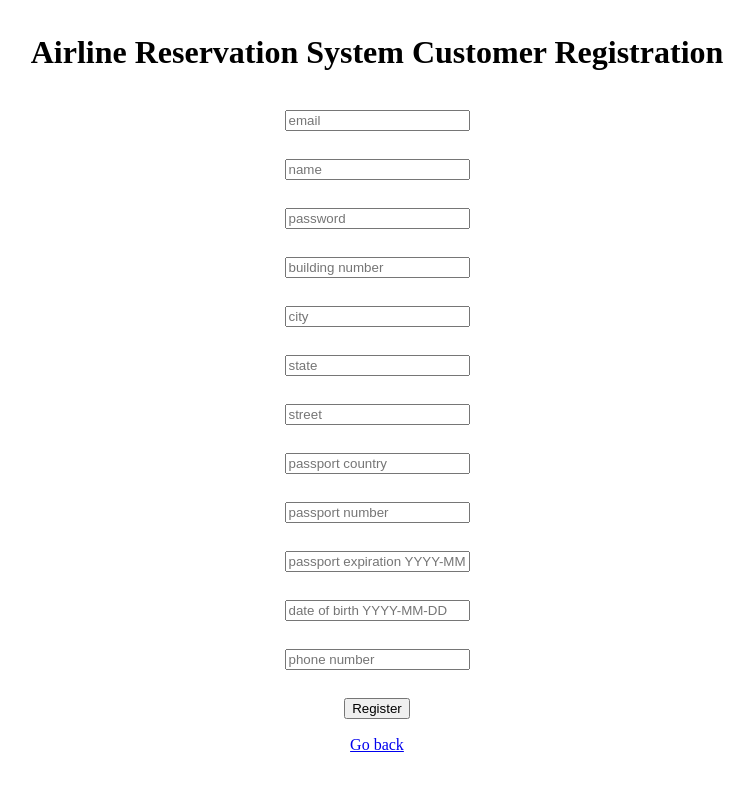
After one commit to Junming-Qiu/AirlineReservation, a Flask app: page /register_customer in a window 1280 px wide. The commit adds this page. Shown: the whole page, without its empty margins (263-1016 px from the left). Run offline with Flask 2, Linux system fonts and the light colour scheme; some libraries are stand-ins or nearby versions.

Commit message:
added some files + logout() debug

```diff
--- a/__init__.py
+++ b/__init__.py
@@ -138,7 +138,7 @@ def logout():
     session["username"] = ""
     session["key"] = ""
     session["employer"] = ""
-    return redirect(url_for("login"))
+    return redirect('/')
 
 
 
--- a/templates/customer.html
+++ b/templates/customer.html
@@ -8,15 +8,14 @@
     <p>What would you like to do?</p>
     <div class="stack textcenter">
 
-
         <a href="">View My Flights</a>
-
         <a href="">Search for Flights</a>
         <a href="">Purchase Tickets</a>
         <a href="">Cancel Trip</a>
         <a href="">Rate/Comment on Previous Flights</a>
         <a href="">Track my Spending</a>
         <a href="/logout">Log Out</a>
+
     </div>
 
 {% endif %}
--- /dev/null
+++ b/templates/register customer.html
@@ -0,0 +1,30 @@
+{%extends "base.html"%}
+
+{%block content%}
+<div class="cinput">
+    <h1>Airline Reservation System Customer Registration</h1>
+    <form class="cinput" action="/registerAuthCustomer" method="POST">
+
+        <input type="email" name = "email" placeholder="email" required/> </br>
+        <input type="text" name = "name" placeholder="name" required/> </br>
+        <input type="password" name = "password" placeholder="password" required/> </br>
+        <input type="text" name = "building_num" placeholder="building number" required/> </br>
+        <input type="text" name = "city" placeholder="city" required/> </br>
+        <input type="text" name = "state" placeholder="state" required/> </br>
+        <input type="text" name = "street" placeholder="street" required/> </br>
+        <input type="country" name = "pp_country" placeholder="passport country" required/> </br>
+        <input type="text" name = "pp_num" placeholder="passport number" required/> </br>
+        <input type="text" name = "pp_expr" placeholder="passport expiration YYYY-MM-DD" required/> </br>
+        <input type="text" name = "dob" placeholder="date of birth YYYY-MM-DD" required/> </br>
+        <input type="tel" name = "phone_num" placeholder="phone number" required/> </br>
+
+        <input type="submit" value = Register />
+        {% if error %}
+            <p class="error"><strong>Error:</strong> {{error}}</p>
+        {% endif %}
+    </form>
+    <a href="/">Go back</a>
+</div>
+
+
+{%endblock%}
```
Also changed, not shown: templates/customer_home.html (deleted, +0 -12 lines), templates/register staff.html (added, +22 -0 lines), templates/staff_home.html (deleted, +0 -12 lines).
